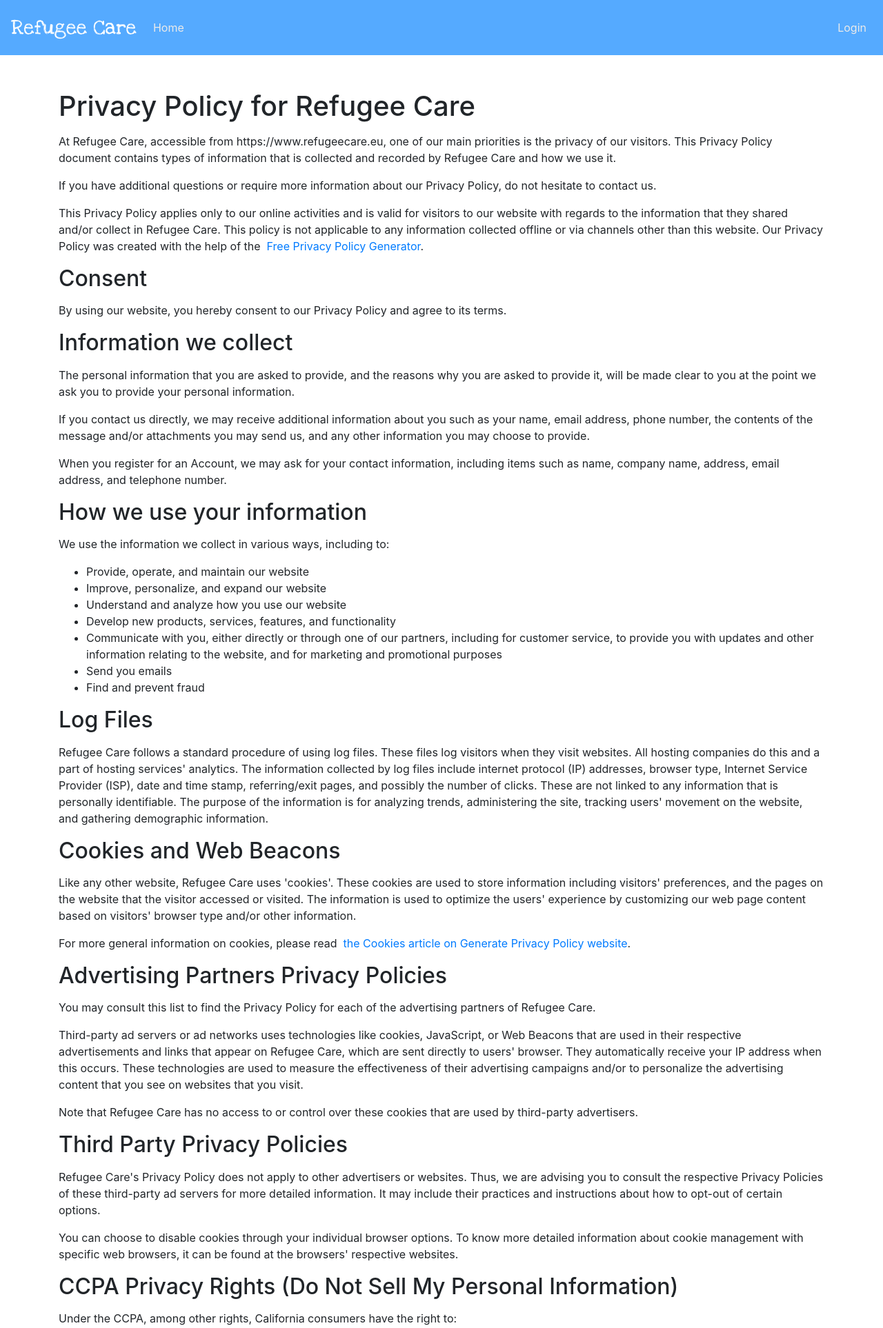
After one commit to shubhamdipt/refugee-management, a Django app: page /data-privacy in a window 1280 px wide. The commit adds this page. Shown: the top 1926 px of the page at 69% size. Run offline with Django 4.2, Linux system fonts and the light colour scheme; parts of the project's set-up code (start-up, migrations or seed data) failed here and were passed over; some libraries are stand-ins or nearby versions.

Commit message:
[feature] data privacy and footer added

```diff
--- a/frontend/urls.py
+++ b/frontend/urls.py
@@ -1,8 +1,9 @@
 from django.urls import path
 
-from frontend.views import home
+from frontend.views import data_privacy, home
 
 app_name = "frontend"
 urlpatterns = [
     path("", home, name="home"),
+    path("data-privacy", data_privacy, name="data_privacy"),
 ]
--- a/frontend/views.py
+++ b/frontend/views.py
@@ -5,3 +5,9 @@ def home(request):
     """View for the home page."""
     ctx = {}
     return render(request, "frontend/home.html", ctx)
+
+
+def data_privacy(request):
+    """View for the data privacy page."""
+    ctx = {}
+    return render(request, "frontend/data_privacy.html", ctx)
--- /dev/null
+++ b/templates/frontend/data_privacy.html
@@ -0,0 +1,127 @@
+<!DOCTYPE html>{% load static crispy_forms_tags %}
+<html lang="en">
+  <head>
+    <meta charset="UTF-8">
+    <meta name="viewport" content="width=device-width, initial-scale=1.0, minimum-scale=1.0, maximum-scale=1.0">
+    <meta http-equiv="X-UA-Compatible" content="IE=edge,chrome=1">
+    <link rel="shortcut icon" href="{% static 'images/logo/favicon.ico' %}">
+    <link rel="apple-touch-icon" href="{% static 'images/logo/apple-icon.png' %}">
+    <title>Refugee Management</title>
+    <!-- CSS-->
+    <link rel="stylesheet" href="{% static 'css/styles.min.css' %}">
+    <link rel="stylesheet" href="{% static 'css/vendor/fontawesome/all.min.css' %}">
+    <link rel="stylesheet" href="{% static 'css/vendor/bootstrap/bootstrap.min.css' %}">
+    <link rel="stylesheet" href="{% static 'css/vendor/bootstrap-select.min.css' %}">
+  </head>
+  <body>{% if success %}
+    <div class="alert alert-success alert-dismissable form-success" role="alert">
+      <button class="close" type="button" data-dismiss="alert" aria-label="Close"><span aria-hidden="true">&times</span></button>{{ success }}
+    </div>{% endif %}
+    {% if error %}
+    <div class="alert alert-danger alert-dismissable form-error" role="alert">
+      <button class="close" type="button" data-dismiss="alert" aria-label="Close"><span aria-hidden="true">&times</span></button>{{ error }}
+    </div>{% endif %}
+    <nav class="navbar navbar-expand-lg navbar-dark"><a class="navbar-brand mb-0" href="/">Refugee Care</a>
+      <button class="navbar-toggler" type="button" data-toggle="collapse" data-target="#navbarText" aria-controls="navbarTogglerDemo02" aria-expanded="false" aria-label="Toggle navigation"><span class="navbar-toggler-icon"></span></button>
+      <div class="collapse navbar-collapse" id="navbarText">
+        <div class="navbar-nav">
+          <div class="nav-item"><a class="nav-link" href="{% url 'frontend:home' %}">Home</a></div>
+        </div>{% if request.user.is_authenticated %}
+        {% endif %}
+        <div class="navbar-nav ml-auto">{% if request.user.is_authenticated %}
+          <div class="nav-item"><a class="nav-link" href="/admin">Admin</a></div>
+          <div class="nav-item"><a class="nav-link" href="/logout">Logout</a></div>{% else %}
+          <div class="nav-item"><a class="nav-link" href="/login">Login</a></div>{% endif %}
+        </div>
+      </div>
+    </nav>
+    <div id="content">
+      <div class="container">
+        <h1>Privacy Policy for Refugee Care</h1>
+        <p>At Refugee Care, accessible from https://www.refugeecare.eu, one of our main priorities is the privacy of our visitors. This Privacy Policy document contains types of information that is collected and recorded by Refugee Care and how we use it.</p>
+        <p>If you have additional questions or require more information about our Privacy Policy, do not hesitate to contact us.</p>
+        <p>This Privacy Policy applies only to our online activities and is valid for visitors to our website with regards to the information that they shared and/or collect in Refugee Care. This policy is not applicable to any information collected offline or via channels other than this website. Our Privacy Policy was created with the help of the &nbsp;<a href="https://www.privacypolicygenerator.info">Free Privacy Policy Generator</a>.</p>
+        <h2>Consent</h2>
+        <p>By using our website, you hereby consent to our Privacy Policy and agree to its terms.</p>
+        <h2>Information we collect</h2>
+        <p>The personal information that you are asked to provide, and the reasons why you are asked to provide it, will be made clear to you at the point we ask you to provide your personal information.</p>
+        <p>If you contact us directly, we may receive additional information about you such as your name, email address, phone number, the contents of the message and/or attachments you may send us, and any other information you may choose to provide.</p>
+        <p>When you register for an Account, we may ask for your contact information, including items such as name, company name, address, email address, and telephone number.</p>
+        <h2>How we use your information</h2>
+        <p>We use the information we collect in various ways, including to:</p>
+        <ul>
+          <li>Provide, operate, and maintain our website</li>
+          <li>Improve, personalize, and expand our website</li>
+          <li>Understand and analyze how you use our website</li>
+          <li>Develop new products, services, features, and functionality</li>
+          <li>Communicate with you, either directly or through one of our partners, including for customer service, to provide you with updates and other information relating to the website, and for marketing and promotional purposes</li>
+          <li>Send you emails</li>
+          <li>Find and prevent fraud</li>
+        </ul>
+        <h2>Log Files</h2>
+        <p>Refugee Care follows a standard procedure of using log files. These files log visitors when they visit websites. All hosting companies do this and a part of hosting services' analytics. The information collected by log files include internet protocol (IP) addresses, browser type, Internet Service Provider (ISP), date and time stamp, referring/exit pages, and possibly the number of clicks. These are not linked to any information that is personally identifiable. The purpose of the information is for analyzing trends, administering the site, tracking users' movement on the website, and gathering demographic information.</p>
+        <h2>Cookies and Web Beacons</h2>
+        <p>Like any other website, Refugee Care uses 'cookies'. These cookies are used to store information including visitors' preferences, and the pages on the website that the visitor accessed or visited. The information is used to optimize the users' experience by customizing our web page content based on visitors' browser type and/or other information.</p>
+        <p>For more general information on cookies, please read &nbsp;<a href="https://www.generateprivacypolicy.com/#cookies">the Cookies article on Generate Privacy Policy website</a>.</p>
+        <h2>Advertising Partners Privacy Policies</h2>
+        <p>You may consult this list to find the Privacy Policy for each of the advertising partners of Refugee Care.</p>
+        <p>Third-party ad servers or ad networks uses technologies like cookies, JavaScript, or Web Beacons that are used in their respective advertisements and links that appear on Refugee Care, which are sent directly to users' browser. They automatically receive your IP address when this occurs. These technologies are used to measure the effectiveness of their advertising campaigns and/or to personalize the advertising content that you see on websites that you visit.</p>
+        <p>Note that Refugee Care has no access to or control over these cookies that are used by third-party advertisers.</p>
+        <h2>Third Party Privacy Policies</h2>
+        <p>Refugee Care's Privacy Policy does not apply to other advertisers or websites. Thus, we are advising you to consult the respective Privacy Policies of these third-party ad servers for more detailed information. It may include their practices and instructions about how to opt-out of certain options.</p>
+        <p>You can choose to disable cookies through your individual browser options. To know more detailed information about cookie management with specific web browsers, it can be found at the browsers' respective websites.</p>
+        <h2>CCPA Privacy Rights (Do Not Sell My Personal Information)</h2>
+        <p>Under the CCPA, among other rights, California consumers have the right to:</p>
+        <p>Request that a business that collects a consumer's personal data disclose the categories and specific pieces of personal data that a business has collected about consumers.</p>
+        <p>Request that a business delete any personal data about the consumer that a business has collected.</p>
+        <p>Request that a business that sells a consumer's personal data, not sell the consumer's personal data.</p>
+        <p>If you make a request, we have one month to respond to you. If you would like to exercise any of these rights, please contact us.</p>
+        <h2>GDPR Data Protection Rights</h2>
+        <p>We would like to make sure you are fully aware of all of your data protection rights. Every user is entitled to the following:</p>
+        <p>The right to access – You have the right to request copies of your personal data. We may charge you a small fee for this service.</p>
+        <p>The right to rectification – You have the right to request that we correct any information you believe is inaccurate. You also have the right to request that we complete the information you believe is incomplete.</p>
+        <p>The right to erasure – You have the right to request that we erase your personal data, under certain conditions.</p>
+        <p>The right to restrict processing – You have the right to request that we restrict the processing of your personal data, under certain conditions.</p>
+        <p>The right to object to processing – You have the right to object to our processing of your personal data, under certain conditions.</p>
+        <p>The right to data portability – You have the right to request that we transfer the data that we have collected to another organization, or directly to you, under certain conditions.</p>
+        <p>If you make a request, we have one month to respond to you. If you would like to exercise any of these rights, please contact us.</p>
+      </div>
+    </div>
+    <footer class="bg-light">
+      <div class="container py-5">
+        <div class="row py-3">
+          <div class="col-lg-2 col-md-6 mb-4 mb-lg-0">
+            <h6 class="text-uppercase font-weight-bold mb-4">About</h6>
+            <ul class="list-unstyled mb-0">
+              <li class="mb-2"><a class="text-muted" href="#">Contact Us</a></li>
+              <li class="mb-2"><a class="text-muted" href="#">About Us</a></li>
+            </ul>
+          </div>
+          <div class="col-lg-2 col-md-6 mb-4 mb-lg-0">
+            <h6 class="text-uppercase font-weight-bold mb-4">Policy</h6>
+            <ul class="list-unstyled mb-0">
+              <li class="mb-2"><a class="text-muted" href="{% url 'frontend:data_privacy' %}">Privacy</a></li>
+            </ul>
+          </div>
+          <div class="col-lg-2 col-md-6 mb-4 mb-lg-0">
+            <h6 class="text-uppercase font-weight-bold mb-4">Services</h6>
+            <ul class="list-unstyled mb-0">
+              <li class="mb-2"><a class="text-muted" href="/login">Login</a></li>
+              <li class="mb-2"><a class="text-muted" href="/register">Register</a></li>
+            </ul>
+          </div>
+          <div class="col-lg-2 col-md-6 mb-4 mb-lg-0"></div>
+          <div class="col-lg-4 col-md-6 mb-lg-0">
+            <p class="text-muted mb-0 py-2">© 2022 RefugeeCare</p>
+          </div>
+        </div>
+      </div>
+    </footer>
+  </body>
+  <!-- JS should be towards the end to avoid render-block for content-->
+  <script src="{% static 'js/vendor/jquery/jquery-3.6.0.min.js' %}"></script>
+  <script src="{% static 'js/src/ajax_setup.js' %}"></script>
+  <script src="{% static 'js/vendor/bootstrap/bootstrap.bundle.min.js' %}"></script>
+  <script src="{% static 'js/vendor/bootstrap-select.min.js' %}"></script>
+  <script src="{% static 'js/src/main.js' %}"></script>
+</html>
```
Also changed, not shown: templates/accounts/login.html (+28 -3 lines), templates/frontend/home.html (+28 -3 lines), templates/layout.html (+28 -3 lines), templates/layout/footer.html (+28 -3 lines), 2 other files.
